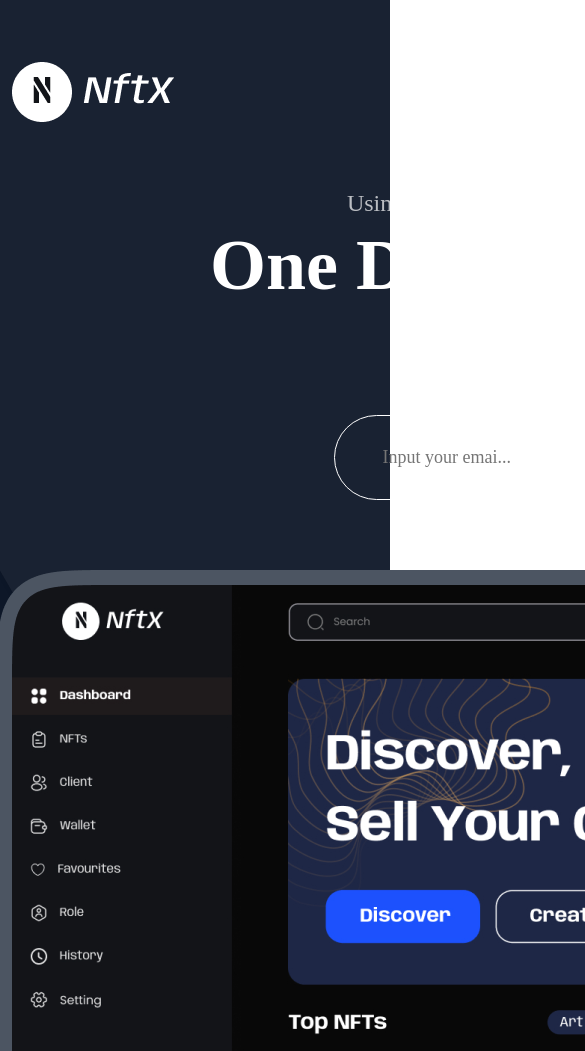
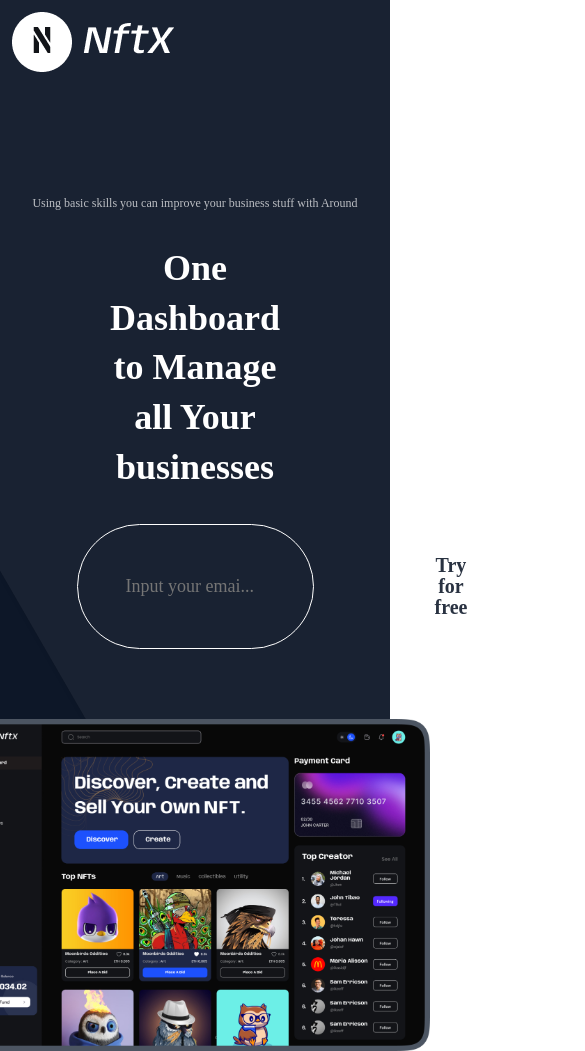
Before and after one commit to khoirony/slice-uiux-NFTX, a plain HTML site: page index.html in a window 390 px wide. Shown: the top 1051 px of the page, 585 px wide, since content can reach past the window. Drawn offline with Linux system fonts and the light colour scheme; a web font is replaced by a local one.

Commit message:
responsive

```diff
--- a/style.css
+++ b/style.css
@@ -155,6 +155,8 @@ body, ol, ul, h1, h2, h4, h5, h6, p {
     text-align: center;
     color: #FFFFFF;
     opacity: 0.7;
+    margin-bottom: 28px;
+    margin-top:
 }
 
 #hero .content h1{
@@ -166,6 +168,7 @@ body, ol, ul, h1, h2, h4, h5, h6, p {
     text-align: center;
     color: #FFFFFF;
     margin: 0 150px;
+    margin-bottom: 32px;
 }
 
 #hero .content .getting-started {
@@ -872,3 +875,184 @@ footer .sosmed img{
     border-radius: 8px;
     background: #EAEBEC;
 }
+
+@media only screen and (max-width: 600px) {
+    .container{
+        /* Container Width + Gutter */
+        width:100%;
+        margin: 0 auto;
+        display: flex;
+        justify-content: center;
+        align-items: center;
+    }
+
+    .col{
+        margin: 0px;
+    }
+
+    /* Navbar */
+    #navbar {
+        padding-top: 12px;
+        padding-bottom: 12px;
+        position: absolute;
+        width: 600px;
+    }
+
+    #navbar .container{
+        justify-content: space-between;
+    }
+
+    #navbar .logo {
+        padding: 0 12px;
+    }
+
+    #navbar .logo img {
+        height: 60px;
+        width: auto;
+    }
+
+    #navbar .menu{
+        display: none;
+    }
+
+    #navbar .button{
+        display: none;
+    }
+
+    /* Hero Section */
+    #hero{
+        background-color: #0D1728;
+        height: 1276px;
+    }
+
+    #hero .content {
+        margin-top: 191px;
+    }
+
+    #hero .content p{
+        font-family: 'Anybody';
+        font-style: normal;
+        font-weight: 400;
+        font-size: 12px;
+        line-height: 25px;
+        text-align: center;
+        color: #FFFFFF;
+        opacity: 0.7;
+        margin-bottom: 28px;
+        margin-top:
+    }
+
+    #hero .content h1{
+        font-family: 'Anybody';
+        font-style: normal;
+        font-weight: 700;
+        font-size: 36px;
+        line-height: 138%;
+        text-align: center;
+        color: #FFFFFF;
+        margin-bottom: 32px;
+    }
+
+    #hero .content img{
+        width: 100%;
+    }
+
+    #hero .content .getting-started {
+        width: 50%;
+        margin: 0 auto;
+        margin-bottom: 70px;
+        border: 1px solid #ffffff;
+        border-radius: 1000px;
+    }
+
+    #hero .content .getting-started form{
+        display: flex;
+        width: 100%;
+        margin: 0;
+    }
+
+    #hero .content .getting-started input{
+        padding: 32px 48px;
+        font-family: 'Anybody';
+        font-style: normal;
+        font-weight: 400;
+        font-size: 18px;
+        line-height: 19px;
+        color: #FFFFFF;
+        background: transparent;
+        border: 0;
+        flex-grow: 1;
+    }
+
+    #hero .content .getting-started input:focus{
+        outline: none;
+
+        border: 1px;
+    }
+
+    #hero .content .getting-started button{
+        background: white;
+        padding: 30px 38px;
+        font-family: 'Anybody';
+        font-style: normal;
+        font-weight: 700;
+        font-size: 20px;
+        line-height: 21px;
+        color: #293241;
+        border: 0;
+        border-radius: 1000px;
+    }
+
+    #hero .content .getting-started button:hover{
+        background: yellow;
+    }
+
+    /* Section Costumer */
+    #costumer .container {
+        flex-wrap: wrap;
+        flex-direction: column;
+    }
+
+    /* Section work */
+    #work .container {
+        flex-wrap: wrap;
+        flex-direction: column;
+    }
+
+    /* Section Analysis */
+    #analysis .container {
+        flex-wrap: wrap;
+        flex-direction: column-reverse;
+    }
+
+    #analysis .card {
+        width: 100%;
+    }
+
+    /* Section grafik */
+    #grafik .container {
+        flex-wrap: wrap;
+        flex-direction: column;
+    }
+
+    #grafik img {
+        width: 100%;
+    }
+
+    /* Section pricing */
+    #pricing .container {
+        flex-wrap: wrap;
+        flex-direction: column;
+    }
+
+    /* Section testimonial */
+    #testimonial .container .slider {
+        flex-wrap: wrap;
+        flex-direction: column;
+    }
+
+    /* Section free-trial */
+    #free-trial .container img {
+        width: 100%;
+    }
+}
```
Also changed, not shown: index.html (+1 -20 lines).
